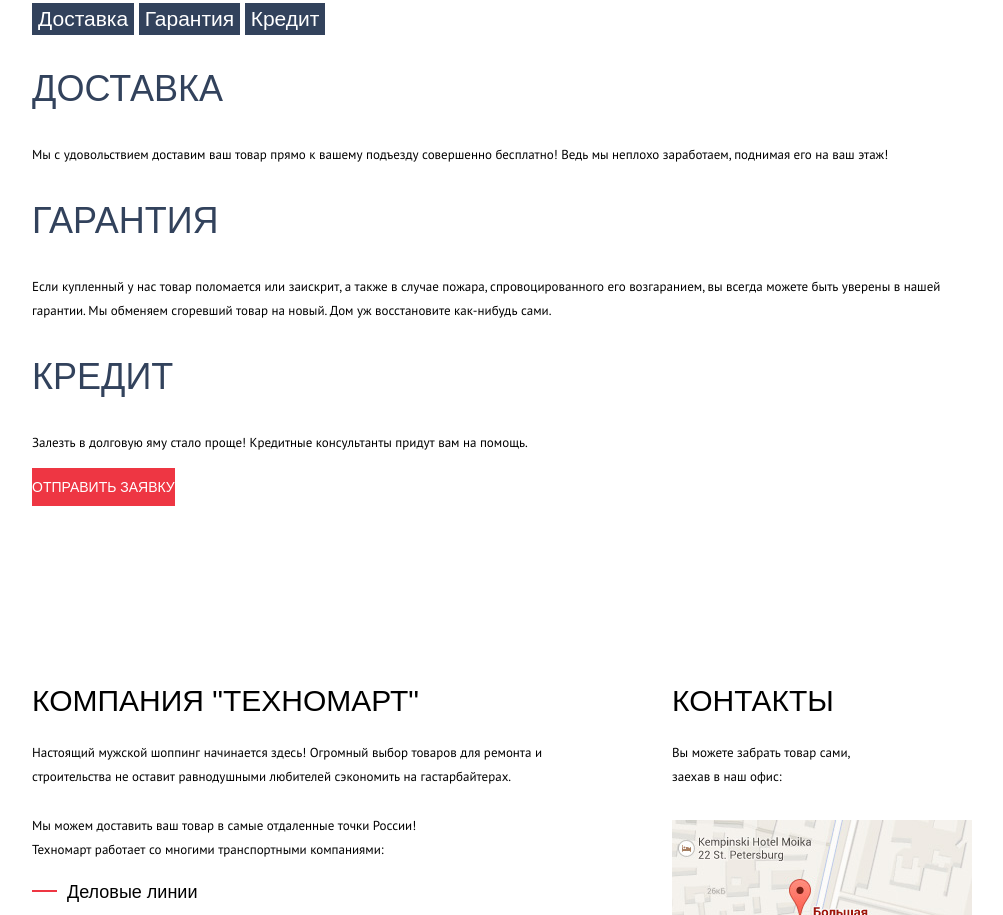
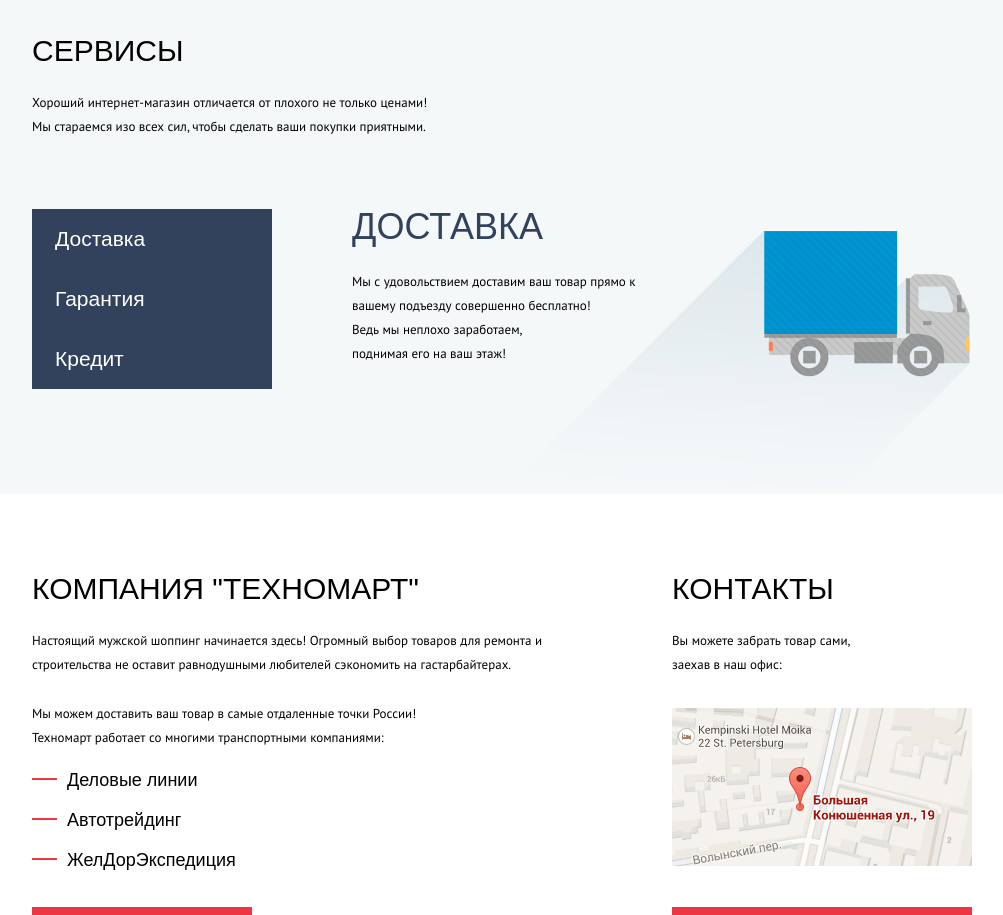
Before and after one commit to BorisBesedin/150991-technomart, a plain HTML site: page index.html in a window 1280 px wide. Shown: the part 1885-2800 px from the top of the page, without its empty margins (138-1141 px from the left). Drawn offline with Linux system fonts and the light colour scheme; a web font is replaced by a local one.

Commit message:
Сервис

```diff
--- a/css/style.css
+++ b/css/style.css
@@ -469,6 +469,8 @@
 	margin-top: 25px;
 	margin-left: 23px;
 
+	font-size: 36px;
+	line-height: 36px;
 	text-transform: uppercase;
 }
 .slide .slide-description{
@@ -692,6 +694,7 @@
 }
 .brands{
 	position: relative;
+	margin-bottom: 85px;
 }
 .brands-list{
 	display: flex;
@@ -720,16 +723,80 @@
 .brands-list .brand:active{
 	opacity: 0.4;
 }
+.services{
+	background-color: #f4f8f9;
+	padding-top: 40px;
+	margin-bottom: 80px;
+}
 .services h2{
 	color: #000;
 }
+.services p{
+	margin: 0;
+}
 .services h3{
+	margin: 0;
+	margin-bottom: 25px;
 	font-size: 36px;
 	line-height: 36px;
 	text-transform: uppercase;
 	font-weight: normal;
 
 	color: #32425c;
+}
+.services-slider{
+	position: relative;
+	display: flex;
+	margin-top: 45px;
+	padding-top: 25px;
+	min-height: 285px;
+
+}
+.services-slides{
+	margin-left: 80px;
+}
+.service-slide{
+ 	position: absolute;
+	width: 620px;
+	height: 100%;
+
+	background-repeat: no-repeat;
+	background-position: 150px 22px;
+}
+.slide-title{
+	width: 300px;
+	padding-right: 20px;
+}
+.delivery-slide{
+	background-image: url(../img/delivery-icon.png);
+	visibility: visible;
+}
+.guarantees-slide{
+	background-image: url(../img/guarantee-icon.png);
+	visibility: hidden;
+}
+.credit-slide{
+	background-image: url(../img/credit-icon.png);
+	visibility: hidden;
+}
+.credit-button{
+	width: 195px;
+	margin-top: 30px;
+}
+.services-slider-controls{
+	display: flex;
+	flex-direction: column;
+	align-items: baseline;
+}
+.services-slider-btn{
+	width: 240px;
+	text-align: left;
+	padding-top: 15px;
+	padding-bottom: 15px;
+	padding-left: 23px;
+}
+.service-slide{
+	position: absolute;
 }
 .about-container{
 	display: flex;
@@ -738,7 +805,7 @@
 	color: #000;
 }
 .about-company{
-	margin-bottom: 88px;
+	margin-bottom: 85px;
 }
 .about-contacts{
 	display: flex;
@@ -759,9 +826,6 @@
 }
 .about-company p{
 	margin-top: 25px;
-}
-.services{
-	margin-bottom: 180px;
 }
 .delivery-by{
 	list-style: none;
--- a/index.html
+++ b/index.html
@@ -60,7 +60,8 @@
             </div>
       	</header>
 
-      	<main class="container">
+      	<main>
+            <div class="container">
           		<section class="promo">
           			<h2 class="visually-hidden">Преимущества</h2>
 
@@ -209,43 +210,55 @@
           				<li class="brand"><a class="brand-link" href="brands/metabo.html"><img src="img/metabo-logo.jpg" alt="metabo"></a></li>
           			</ul>
           		</section>
+            </div>
 
       		<section class="services">
+                <div class="container">
           			<h2 class="section-title-no-bg">Сервисы</h2>
-      			<p>Хороший интернет-магазин отличается от плохого не только ценами!
+          			<p>Хороший интернет-магазин отличается от плохого не только ценами!<br>
         			Мы стараемся изо всех сил, чтобы сделать ваши покупки приятными.</p>
         			<div class="services-slider">
         				<div class="services-slider-controls">
-    					<button type="button" class="services-slider-btn">Доставка</button>
-    					<button type="button" class="services-slider-btn">Гарантия</button>
-    					<button type="button" class="services-slider-btn">Кредит</button>
+        					<button type="button" class="services-slider-btn delivery-btn">Доставка</button>
+        					<button type="button" class="services-slider-btn guarantee-btn">Гарантия</button>
+        					<button type="button" class="services-slider-btn credit btn">Кредит</button>
         				</div>
         				<div class="services-slides">
-    					<div class="service-slide">
+        					<div class="service-slide delivery-slide">
+                                <div class="slide-title">
             						<h3>Доставка</h3>
             						<p>Мы с удовольствием доставим ваш товар прямо
-    						к вашему подъезду совершенно бесплатно!
-    						Ведь мы неплохо заработаем,
+            						к вашему подъезду совершенно бесплатно!</p>
+
+            						<p>Ведь мы неплохо заработаем,<br>
             						поднимая его на ваш этаж!</p>
                                 </div>
 
-    					<div class="service-slide">
+        					</div>
+
+        					<div class="service-slide guarantees-slide">
+                                <div class="slide-title">
             			 		    <h3>Гарантия</h3>
             						<p>Если купленный у нас товар поломается или заискрит,
             						а также в случае пожара, спровоцированного его возгаранием,  вы всегда можете быть уверены в нашей гарантии. Мы обменяем сгоревший товар на новый.
             						Дом уж восстановите как-нибудь сами.</p>
                                 </div>
+        					</div>
 
-    					<div class="service-slide">
+        					<div class="service-slide credit-slide">
+                                <div class="slide-title">
             						<h3>Кредит</h3>
             						<p>Залезть в долговую яму стало проще!
             						Кредитные консультанты придут вам на помощь.</p>
-    						<button type="button" class="button">Отправить заявку</button>
+            						<button type="button" class="button credit-button">Отправить заявку</button>
+                                </div>
+        					</div>
         				</div>
         			</div>
                 </div>
       		</section>
 
+            <div class="container">
         	  	<section class="about-company">
             	  	<h2 class="visually-hidden">О компании</h2>
                     <div class="about-container">
@@ -271,6 +284,7 @@
                 	  	</div>
                     </div>
         	  	</section>
+            </div>
     	</main>
 
       	<footer class="page-footer">
```
Lines whose indentation alone changed are shown as unchanged.
